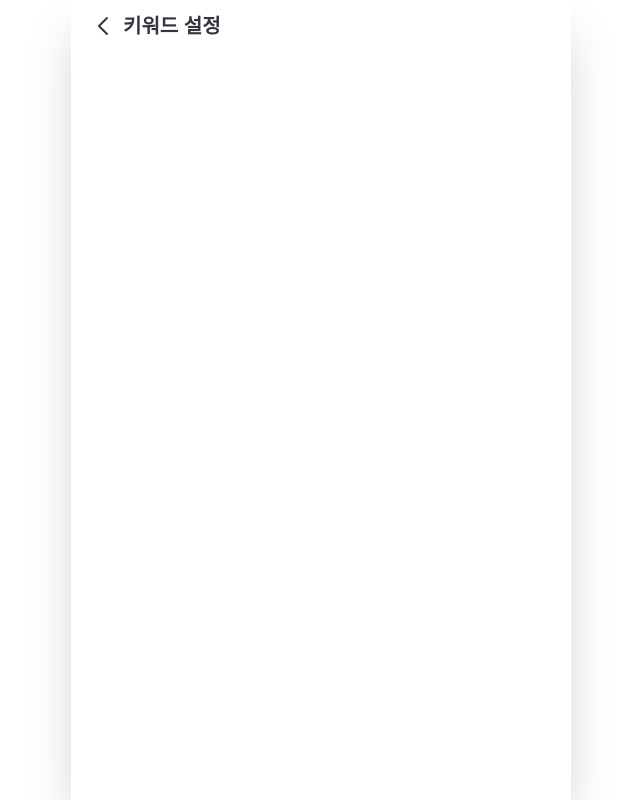
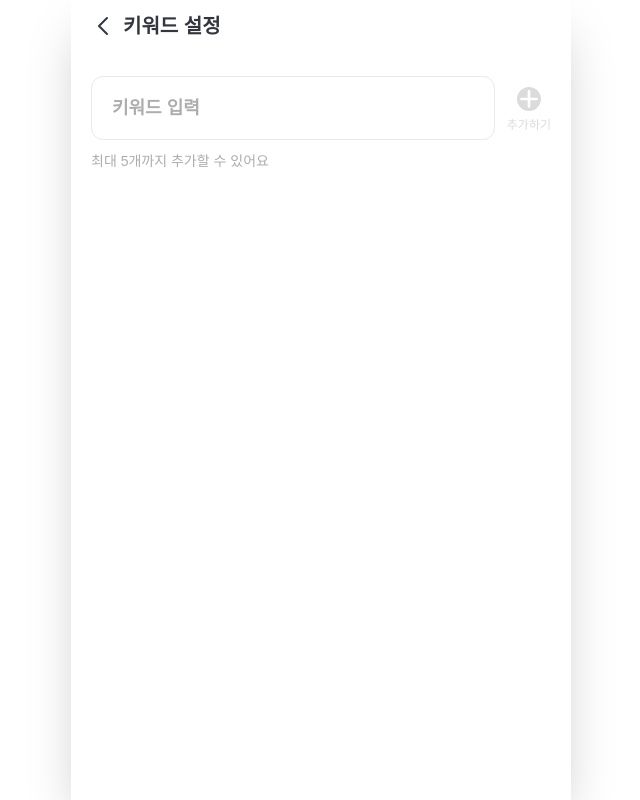
Before and after one commit to Head-4/Head-4-FE-Next, a Next.js app: page /setting/keyword in a window 1280 px wide. Shown: the whole page, without its empty margins (319-959 px from the left). Built offline with nearby package versions, Linux system fonts and the light colour scheme; a web font is replaced by a local one.

Commit message:
feat: keyword 입력 페이지 개발중

```diff
--- /dev/null
+++ b/src/app/setting/keyword/error.tsx
@@ -0,0 +1,34 @@
+'use client'
+
+import { startTransition, useEffect } from 'react'
+import { useRouter } from 'next/navigation'
+
+export default function Error({
+  error,
+  reset,
+}: {
+  error: Error
+  reset: () => void
+}) {
+  const router = useRouter()
+
+  useEffect(() => {
+    console.log(error.message)
+  }, [error])
+
+  return (
+    <div>
+      <h3>오류가 발생</h3>
+      <button
+        onClick={() => {
+          startTransition(() => {
+            router.refresh()
+            reset()
+          })
+        }}
+      >
+        다시 시도
+      </button>
+    </div>
+  )
+}
--- a/src/app/setting/keyword/page.tsx
+++ b/src/app/setting/keyword/page.tsx
@@ -1,3 +1,11 @@
+import InputForm from '@/features/keyword/ui/InputForm'
+import KeywordList from '@/features/keyword/ui/keywordList'
+
 export default function Page() {
-  return <div></div>
+  return (
+    <>
+      <InputForm />
+      <KeywordList />
+    </>
+  )
 }
--- /dev/null
+++ b/src/features/keyword/hooks/useKeyword.ts
@@ -0,0 +1,10 @@
+'use client'
+
+import { Keyword } from '@/features/keyword/model/type'
+import { useState } from 'react'
+
+export function useKeyword() {
+  const [keywordList, setKeywordList] = useState<Set<Keyword>>(new Set())
+
+  return { keywordList }
+}
--- /dev/null
+++ b/src/features/keyword/hooks/useKeywordInput.ts
@@ -0,0 +1,23 @@
+import { useState } from 'react'
+import { ValidatorBuilder } from '@/shared/lib/ValidatorBuilder'
+
+export function useKeywordInput() {
+  const [keyword, setKeyword] = useState('')
+  const [error, setError] = useState<string | null>(null)
+
+  const validator = new ValidatorBuilder()
+    .minLength('keyword', 1, '최소 1글자 이상 입력해주세요')
+    .build()
+
+  const handleAddClick = async () => {
+    const errors = validator.validate({ keyword })
+    if (errors.keyword) {
+      setError(errors.keyword[0])
+    } else {
+      setKeyword('')
+      setError(null)
+    }
+  }
+
+  return { keyword, setKeyword, error, handleAddClick }
+}
--- /dev/null
+++ b/src/features/keyword/model/type.ts
@@ -0,0 +1,4 @@
+export interface Keyword {
+  id: number
+  value: string
+}
--- /dev/null
+++ b/src/features/keyword/ui/InputForm.tsx
@@ -0,0 +1,40 @@
+'use client'
+
+import CrossFillIcon from '@/assets/CrossFillIcon.svg'
+import { cn } from '@/shared/lib/utils'
+import { useKeywordInput } from '@/features/keyword/hooks/useKeywordInput'
+
+export default function InputForm() {
+  const { keyword, setKeyword, error, handleAddClick } = useKeywordInput()
+
+  return (
+    <div className="group">
+      <div className="mt-6 flex gap-3">
+        <input
+          value={keyword}
+          onChange={(e) => setKeyword(e.target.value)}
+          className={cn(
+            'typography-T3_semibold w-full rounded-xl border border-gray-lightGray px-5 py-4.75 text-black placeholder-[#ADADAD] focus:border-blue-primary focus:outline-none',
+            error && 'border-[#BD0000]',
+          )}
+          placeholder="키워드 입력"
+        />
+        <button
+          onClick={handleAddClick}
+          className="flex shrink-0 flex-col items-center justify-center text-[#DBDBDB] group-focus-within:text-blue-primary"
+        >
+          <CrossFillIcon className="h-8 w-8 rotate-45" />
+          <div className="typography-B3_medium mt-0.5">추가하기</div>
+        </button>
+      </div>
+      <p
+        className={cn(
+          'typography-B2_medium mt-3 text-[#ADADAD]',
+          error && 'text-[#BD0000]',
+        )}
+      >
+        {error ? error : '최대 5개까지 추가할 수 있어요'}
+      </p>
+    </div>
+  )
+}
--- /dev/null
+++ b/src/features/keyword/ui/keywordList.tsx
@@ -0,0 +1,18 @@
+'use client'
+
+import { useKeyword } from '@/features/keyword/hooks/useKeyword'
+import Chip from '@/shared/ui/Chip'
+
+export default function KeywordList() {
+  const { keywordList } = useKeyword()
+
+  return (
+    <section className="mt-9 flex flex-wrap gap-3">
+      {Array.from(keywordList).map((keyword) => (
+        <Chip key={keyword.id} onClick={() => {}}>
+          {keyword.value}
+        </Chip>
+      ))}
+    </section>
+  )
+}
--- /dev/null
+++ b/src/shared/lib/ValidatorBuilder.ts
@@ -0,0 +1,85 @@
+interface ValidationRule {
+  validate(value: any): boolean
+
+  errorMessage: string
+}
+
+class FormValidator {
+  private rules: Record<string, ValidationRule[]> = {}
+
+  addField(fieldName: string, rules: ValidationRule[]): FormValidator {
+    this.rules[fieldName] = rules
+    return this
+  }
+
+  validate(formData: Record<string, any>): Record<string, string[]> {
+    const errors: Record<string, string[]> = {}
+
+    for (const [fieldName, rules] of Object.entries(this.rules)) {
+      const value = formData[fieldName]
+      const fieldErrors: string[] = []
+
+      for (const rule of rules) {
+        if (!rule.validate(value)) {
+          fieldErrors.push(rule.errorMessage)
+        }
+      }
+
+      if (fieldErrors.length > 0) {
+        errors[fieldName] = fieldErrors
+      }
+    }
+
+    return errors
+  }
+}
+
+export class ValidatorBuilder {
+  private validator = new FormValidator()
+
+  required(
+    fieldName: string,
+    message: string = '해당 필드를 입력해주세요.',
+  ): ValidatorBuilder {
+    this.validator.addField(fieldName, [
+      {
+        validate: (value) =>
+          value !== null && value !== undefined && value !== '',
+        errorMessage: message,
+      },
+    ])
+    return this
+  }
+
+  minLength(
+    fieldName: string,
+    min: number,
+    message: string = `최소 입력 글자는 ${min}글자 입니다.`,
+  ): ValidatorBuilder {
+    this.validator.addField(fieldName, [
+      {
+        validate: (value) => value?.length >= min,
+        errorMessage: message,
+      },
+    ])
+    return this
+  }
+
+  custom(
+    fieldName: string,
+    validator: (value: any) => boolean,
+    message: string,
+  ): ValidatorBuilder {
+    this.validator.addField(fieldName, [
+      {
+        validate: validator,
+        errorMessage: message,
+      },
+    ])
+    return this
+  }
+
+  build(): FormValidator {
+    return this.validator
+  }
+}
--- a/src/shared/ui/Chip.tsx
+++ b/src/shared/ui/Chip.tsx
@@ -14,7 +14,7 @@ function Chip({ children, onClick }: ChipProps) {
         onClick={onClick}
         className="text-gray-300 transition-colors duration-100 ease-in-out hover:text-blue-primary active:text-blue-primary"
       >
-        <CrossFillIcon />
+        <CrossFillIcon className="w-6"/>
       </button>
     </div>
   )
```
Also changed, not shown: src/assets/CrossFillIcon.svg, src/features/keyword/api/index.ts (added).
